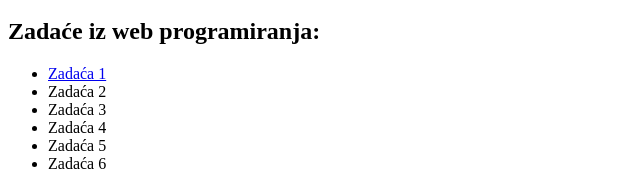
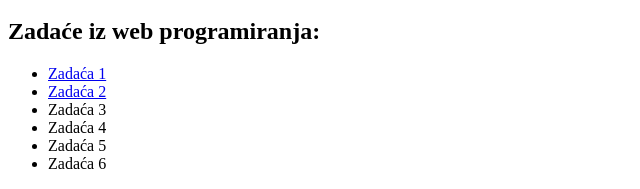
Before and after one commit to nikakovacevic24/Nika_Kovacevic, a plain HTML site: page index.html in a window 1280 px wide. Shown: the part 2051-2240 px from the top of the page, 0-640 px from the left. Drawn offline with Linux system fonts and the light colour scheme.

Commit message:
Update index.html

```diff
--- a/index.html
+++ b/index.html
@@ -93,7 +93,7 @@
     <h2> Zadaće iz web programiranja:</h2>
     <ul>
        <li> <a href="zadaca1.html" target="_blank"> Zadaća 1</a></li>
-       <li> <a href="zadaca2.html" target="_blank"></a>Zadaća 2</li>
+       <li> <a href="zadaca2.html" target="_blank"> Zadaća 2</a></li>
        <li>Zadaća 3</li>
        <li>Zadaća 4</li>
        <li>Zadaća 5</li>
```
